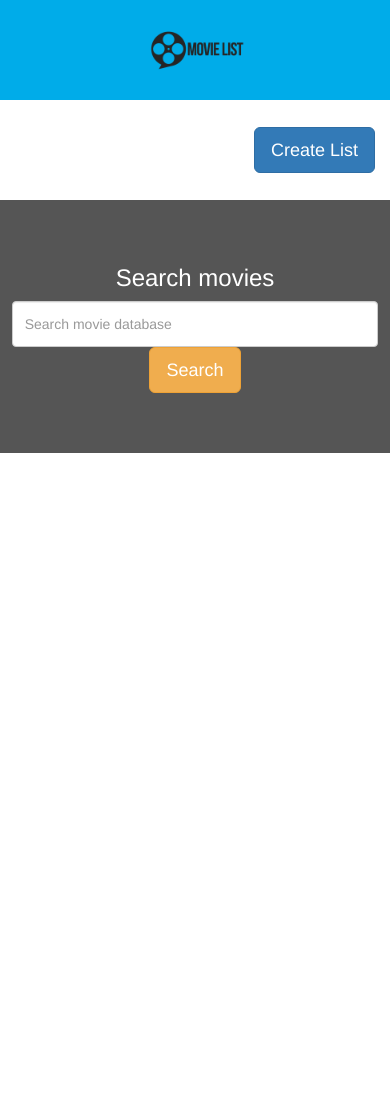
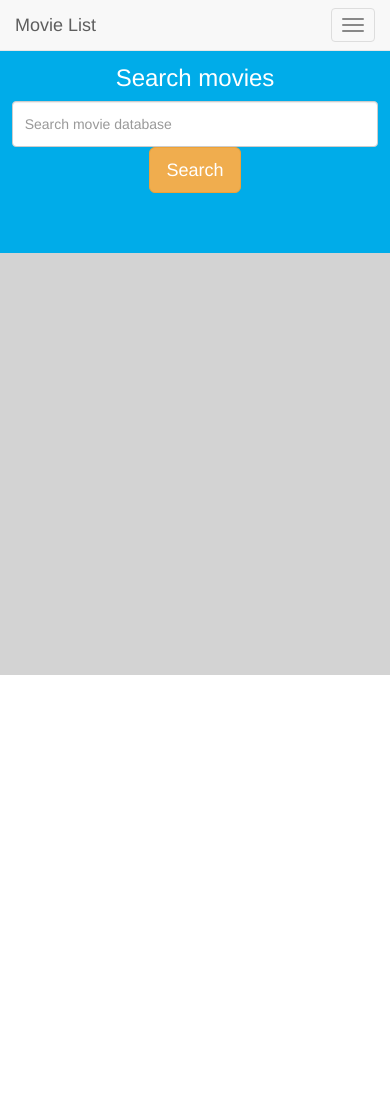
Before and after one commit to tunisij/371-Project, a PHP site: page / in a window 390 px wide. Before the commit the page ends 453 px from the top, so only its background shows below. Run offline with PHP 8.4, Linux system fonts and the light colour scheme.

Commit message:
Nav bar is functional - page is not mobile friendly yet

```diff
--- a/assets/styles/main.css
+++ b/assets/styles/main.css
@@ -1,3 +1,5 @@
+
+
 /* Header Styles */
 
 #heading-container{
@@ -11,6 +13,15 @@
     align-content: center;
 }
 
+/* Adjust Boostrap Styles */
+
+/*.navbar-fixed-top .nav {
+    padding: 15px 0;
+}
+
+.navbar-fixed-top .navbar-brand {
+    padding: 0 15px;
+}*/
 
 /* Main Page Movie Search Bar */
 
@@ -19,7 +30,7 @@
     width: 100%;
     height: 30%;
     vertical-align: middle;
-    background: #555;
+    background: #00ACe9;
     color: #fff;
 }
 
@@ -52,6 +63,18 @@ featurette .search.has-button .form-group{
     width: 100%;
 }
 
+/* Content Section */
+
+#content-section{
+    height: 50%;
+    width: 100%;
+    background: #D3D3D3;
+}
+
+#content-section .col-md-6{
+    height: 100%;
+}
+
 /* Modal Forms */
 
 .modal-body .form-horizontal .col-sm-2,
@@ -65,8 +88,6 @@ featurette .search.has-button .form-group{
 .modal-body .form-horizontal .col-sm-offset-2 {
     margin-left: 15px;
 }
-
-
 
 /* Media Queries */
 
@@ -84,3 +105,13 @@ featurette .search.has-button .form-group{
         margin: 0;
     }
 }
+
+@media(min-width:768px) {
+    /*body {
+        padding-top: 100px; /* Required padding for .navbar-fixed-top. Change if height of navigation changes. */
+    }*/
+
+    .navbar-fixed-top .navbar-brand {
+        padding: 15px 0;
+    }
+}
--- a/index.html
+++ b/index.html
@@ -6,68 +6,117 @@
     <link rel="stylesheet" type="text/css" href="assets/styles/main.css">
     <script src="bower_components/bootstrap/js/modal.js"></script>
     <link href="bower_components/bootstrap/dist/css/bootstrap.min.css" rel="stylesheet">
+    <link rel="icon" type="image/png" href="/favicon-16x16.png" sizes="16x16">
 
  </head>
 
  <body>
 
-     <!-- TODO: make this heading container a boostrap nav bar
-     http://www.bootply.com/98624 -->
-    <section id="heading-container">
-            <div class="container text-center">
-                <div class="row">
-                    <div class="col-md-3"><img src="assets/images/movielist-logo-name.png"
-                        alt="Movie List" style="width: 100px; height:100px;">
+     <!-- Navbar -->
+     <nav class="navbar navbar-default navbar-fixed-top" role="navigation">
+            <div class="container">
+                <!-- Brand and toggle get groupe for better mobile view -->
+                <div class="navbar-header">
+                    <button type="button" class="navbar-toggle" data-toggle="collapse" data-target="#movieBarNav">
+                        <span class="sr-only">Toggle Navigation</span>
+                        <span class="icon-bar"></span>
+                        <span class="icon-bar"></span>
+                        <span class="icon-bar"></span>
+                    </button>
+                    <a class="navbar-brand" href="#">
+                        <!-- <img src="assets/images/movielist-logo-name.png" alt="" style="width:150px; height:150px;">
+                        -->
+                        Movie List
+                    </a>
                 </div>
+                <!-- Collect the nav links, forms etc -->
+                <div class="collapse navbar-collapse" id="movieBarNav">
+                    <ul class="nav navbar-nav">
+                        <li>
+                            <a href="create-list-modal" data-toggle="modal" data-target="#create-list-modal">Create List</a>
+                        </li>
+                        <li>
+                            <a href="search-list-modal" data-toggle="modal" data-target="#search-list-modal">Search Lists</a>
+                        </li>
+                    </ul>
+                </div>
+                <!-- /.navbar-collapse -->
+            </div>
+            <!-- /.container -->
+      </nav>
 
-                    <div class="col-md-3 pull-right">
-                        <!-- Model Inputs for Creating New List and search existing lists
-                         https://jsfiddle.net/KyleMit/0fscmf3L
-                         -->
-                        <button class="btn btn-primary btn-lg center-block" data-toggle="modal" data-target="#createListModel">Create List</button>
-                        <div class="modal fade" id="createListModel" tabindex-"-1" role="dialog"
-                            aria-labelledby="modelLabel1" aria-hidden="true">
+    <!-- Modal for Creating a list -->
+    <div class="modal fade" id="create-list-modal" tabindex= "-1" role="dialog" aria-labelledby="modelLabel1" aria-hidden="true">
         <div class="modal-dialog">
             <div class="modal-content">
-                                    <!-- Model Header -->
+                <!-- Modal Header -->
                 <div class="modal-header">
                     <button type="button" class="close" data-dismiss="modal">
                         <span aria-hidden="true">&times;</span>
                         <span class="sr-only">Close</span>
                     </button>
-                                        <h4 class="modal-title" id="modelLabel1">
-                                            Create a List
-                                        </h4>
+                    <h4 class="modal-title" id="modelLabel1">Create a List</h4>
                 </div>
-                                    <! -- Model Body -->
+                <!-- Modal Body -->
                 <div class="modal-body">
                     <form class="form-horizontal" role="form">
                         <div class="form-group">
-                                                <label class="col-sm-2 control-label"
-                                                    for="inputNewListName">List Name</label>
                             <div class="col-sm-10">
-                                                    <input type="name" class="form-control" id="inputName" placeholder="List Name"/>
+                                <input type="name" class="form-control" id="inputName" placeholder="List Name" />
                             </div>
                         </div>
                         <div class="form-group">
                             <div class="col-sm-offset-2 col-sm-10">
-                                                    <button type="submit" class="btn btn-default">Create</button>
                             </div>
                         </div>
                     </form>
                 </div>
                 <!-- Model Footer -->
                 <div class="modal-footer">
+                    <button type="submit" class="btn btn-default">Create</button>
                     <button type="button" class="btn btn-default" data-dismiss="modal">Close</button>
                 </div>
             </div>
         </div>
     </div>
+    <!-- / Create a list Modal -->
+    <div class="modal fade" id="search-list-modal" tabindex="-1" role="dialog" aria-labelledby="modal-label-2" aria-hidden="true">
+        <div class="modal-dialog">
+            <div class="modal-content">
+        <!-- Modal Header -->
+                <div class="modal-header">
+                    <button type="button" class="close" data-dismiss="modal">
+                        <span aria-hidden="true">&times;</span>
+                        <span class="sr-only">Close</span>
+                    </button>
+                    <h4 class="modal-title" id="modal-label-2">Search a List</h4>
+                </div>
+                <!-- /Modal header -->
+                <!-- Modal Body -->
+                <div class="modal-body">
+                    <form class="form-horizontal" role="form">
+                        <div class="col-sm-10">
+                            <input type="list-name" class="form-control" id="search-list-name" placeholder="Fill me" />
+                        </div>
+                        <div class="form-group">
+                            <div class="col-smoffset-2 col-sm-10">
+                            </div>
+                        </div>
+                    </form>
+                </div>
+                <!-- /Modal Header -->
+                <!-- Modal Footer -->
+                <div class="modal-footer">
+                    <button type="submit" class="btn btn-default">Search</button>
+                    <button type="button" class="btn btn-default" data-dismiss="modal">Close</button>
+                </div>
+                <!-- /Modal Footer -->
+            </div>
+        </div>
     </div>
 
-                    <div class="col-md-4 pull-right"></div>
-            </div>
-        </section>
+
+   <!-- Modal for Searching a list -->
 
     <div id="container search">
         <div class="featurette">
@@ -82,6 +131,13 @@
                 </form>
             </div>
         </div>
+    </div>
+    <section id="content-section">
+        <div class="col-md-6"></div>
+        <div class="col-md-6"></div>
+    </section>
+
+
  </body>
 
 </html>
```
Lines whose indentation alone changed are shown as unchanged.
